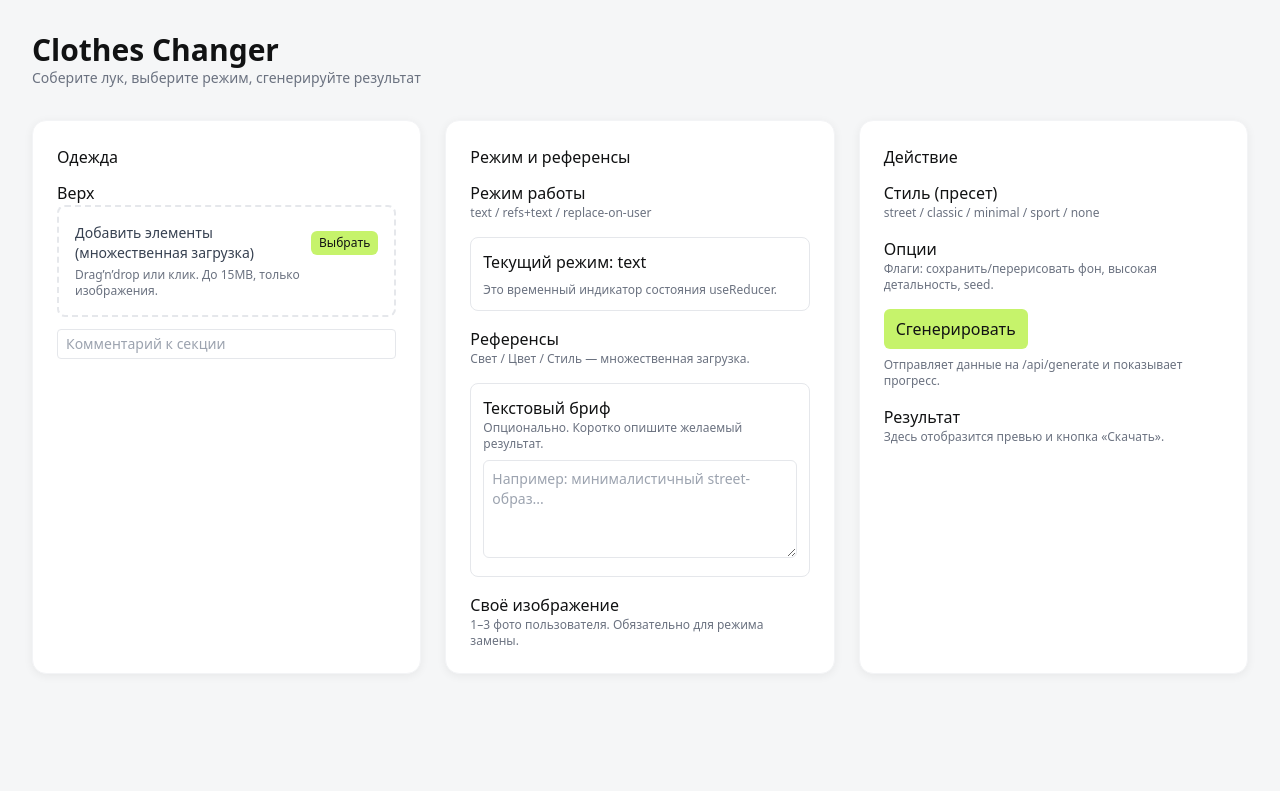
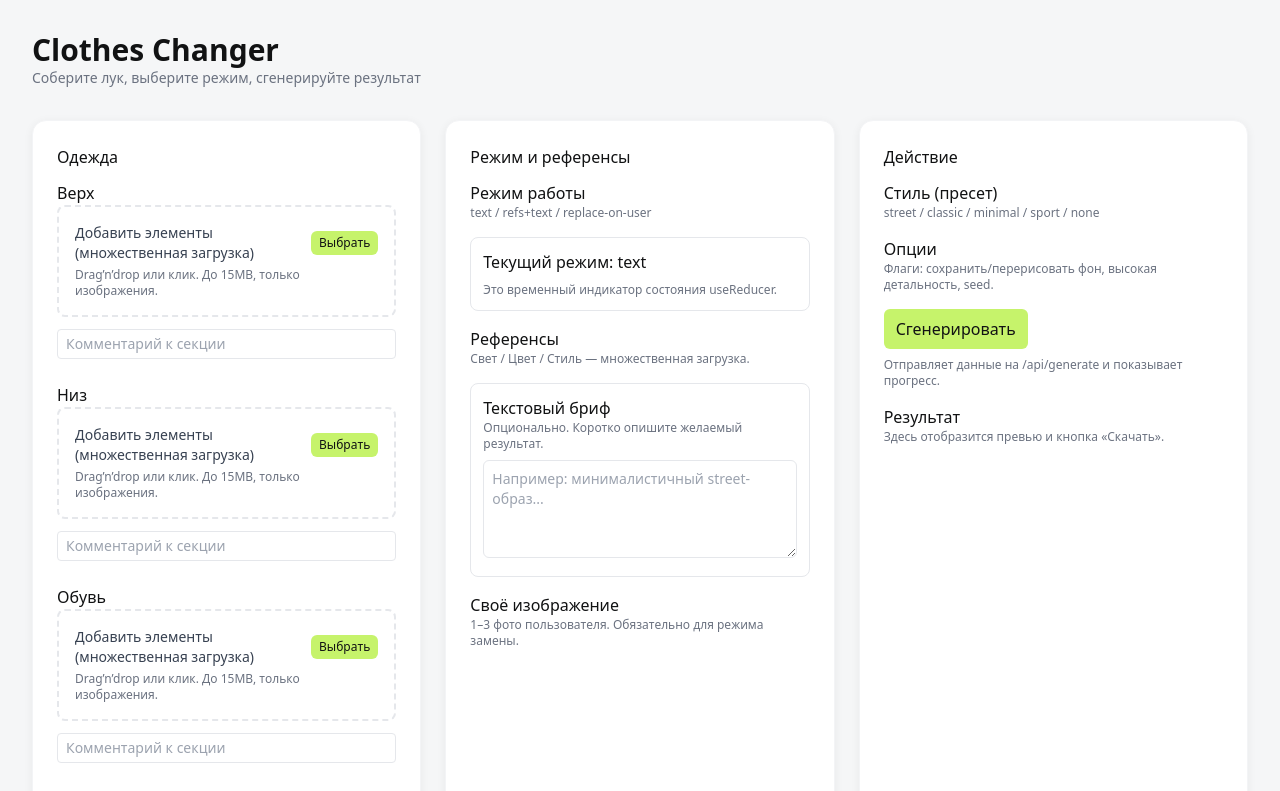
Before and after one commit to labprototypes/clothes-changer-by-lab, a Next.js app: page / in a window 1280 px wide. Shown: the top 791 px of the page. Built offline with nearby package versions, Linux system fonts and the light colour scheme.

Commit message:
feat(front): extend ClothesSection to bottom/shoes/accessories with DnD, previews, and comments

```diff
--- a/components/ClothesSection.tsx
+++ b/components/ClothesSection.tsx
@@ -4,18 +4,18 @@ import { useGeneration } from '@/app/context/GenerationContext'
 
 export default function ClothesSection() {
   const { state, dispatch, orderingMap } = useGeneration()
-  const top = state.sections.find((s) => s.kind === 'top')!
 
-  return (
-    <div className="space-y-4">
+  const renderBlock = (kind: 'top' | 'bottom' | 'shoes' | 'accessories', title: string) => {
+    const section = state.sections.find((s) => s.kind === kind)!
+    return (
       <div>
-        <div className="font-medium">Верх</div>
+        <div className="font-medium">{title}</div>
         <UploadZone
           label="Добавить элементы (множественная загрузка)"
-          onFiles={(files) => dispatch({ type: 'addSectionFiles', kind: 'top', files })}
+          onFiles={(files) => dispatch({ type: 'addSectionFiles', kind, files })}
         />
         <ul className="mt-3 space-y-2">
-          {top.items.map((it, i) => (
+          {section.items.map((it, i) => (
             <li key={it.id} className="flex items-center justify-between rounded border p-2">
               <div className="flex items-center gap-3">
                 <div className="text-xs text-gray-500">№{orderingMap.get(it.id)}</div>
@@ -26,10 +26,10 @@ export default function ClothesSection() {
                   className="text-sm border rounded px-2 py-1"
                   placeholder="Комментарий к этому элементу"
                   value={it.comment || ''}
-                  onChange={(e) => dispatch({ type: 'setItemComment', area: 'section', kind: 'top', index: i, text: e.target.value })}
+                  onChange={(e) => dispatch({ type: 'setItemComment', area: 'section', kind, index: i, text: e.target.value })}
                 />
               </div>
-              <button className="text-xs text-red-600" onClick={() => dispatch({ type: 'removeSectionItem', kind: 'top', index: i })}>Удалить</button>
+              <button className="text-xs text-red-600" onClick={() => dispatch({ type: 'removeSectionItem', kind, index: i })}>Удалить</button>
             </li>
           ))}
         </ul>
@@ -37,11 +37,20 @@ export default function ClothesSection() {
           <input
             className="w-full text-sm border rounded px-2 py-1"
             placeholder="Комментарий к секции"
-            value={top.sectionComment || ''}
-            onChange={(e) => dispatch({ type: 'setSectionComment', kind: 'top', text: e.target.value })}
+            value={section.sectionComment || ''}
+            onChange={(e) => dispatch({ type: 'setSectionComment', kind, text: e.target.value })}
           />
         </div>
       </div>
+    )
+  }
+
+  return (
+    <div className="space-y-6">
+      {renderBlock('top', 'Верх')}
+      {renderBlock('bottom', 'Низ')}
+      {renderBlock('shoes', 'Обувь')}
+      {renderBlock('accessories', 'Аксессуары')}
     </div>
   )
 }
```
